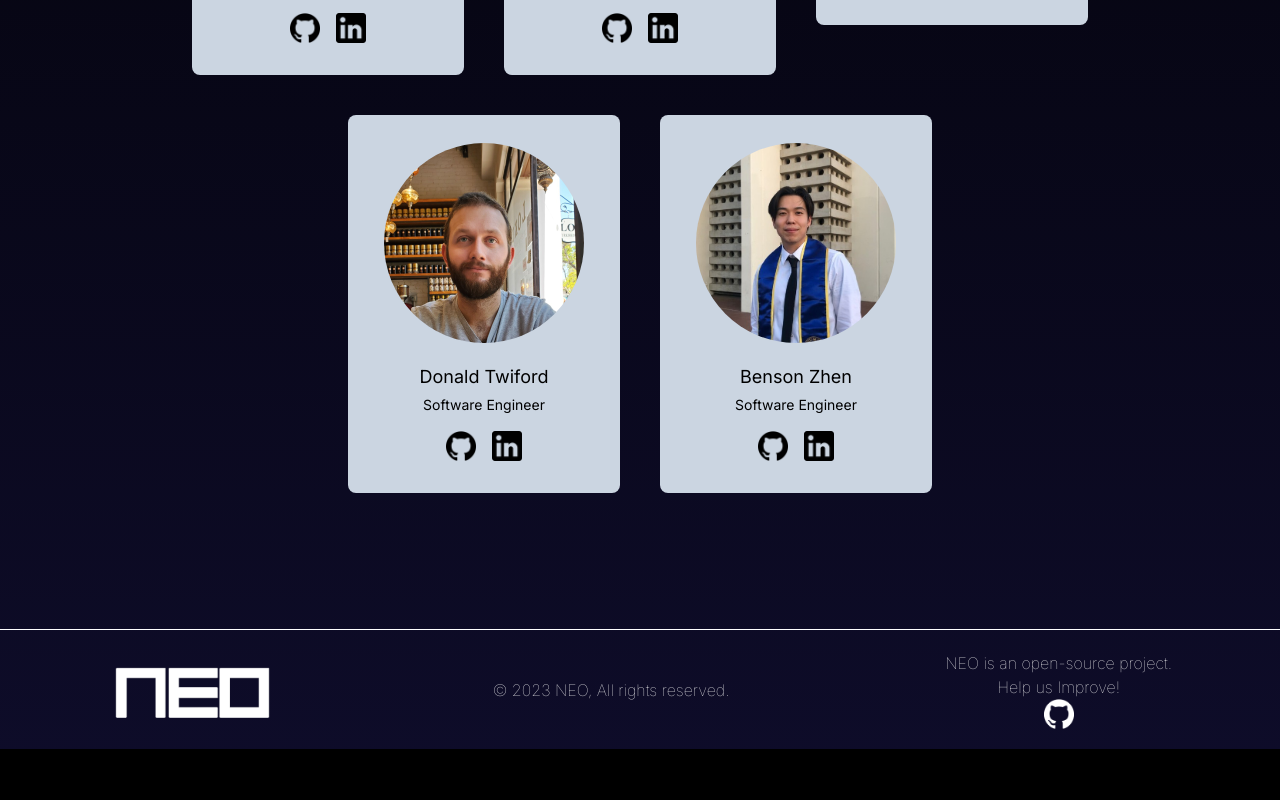
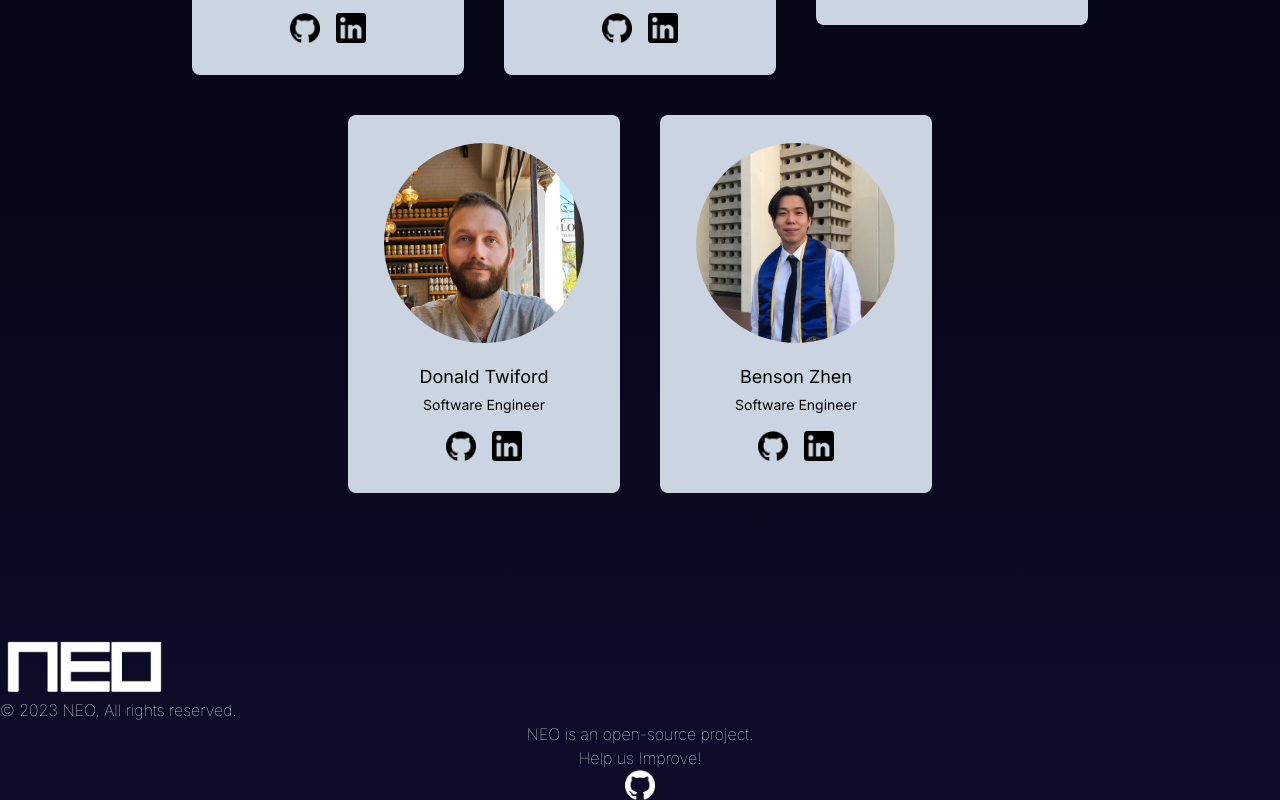
Before and after one commit to oslabs-beta/neo-webpage, a Next.js app: page / in a window 1280 px wide. Shown: the part 2280-3080 px from the top of the page. Before the commit the page ends 3029 px from the top, so only its background shows below. Built offline with nearby package versions, Linux system fonts and the light colour scheme.

Commit message:
converted global css footer class to tailwind

```diff
--- a/src/app/globals.css
+++ b/src/app/globals.css
@@ -7,20 +7,6 @@
 }
 
 body {
-  color: white;
+  color: whitesmoke;
   background-color: black;
 }
-
-
-.footer {
-  color: whitesmoke;
-  /* border: 1px solid blue; */
-  display: flex;
-  align-items: center;
-  justify-content: space-around;
-  width: 100vw;
-  height: 15vh;
-  /* position: absolute;
-  bottom: -15vh; */
-  border-top: 1px solid white;
-}
```
